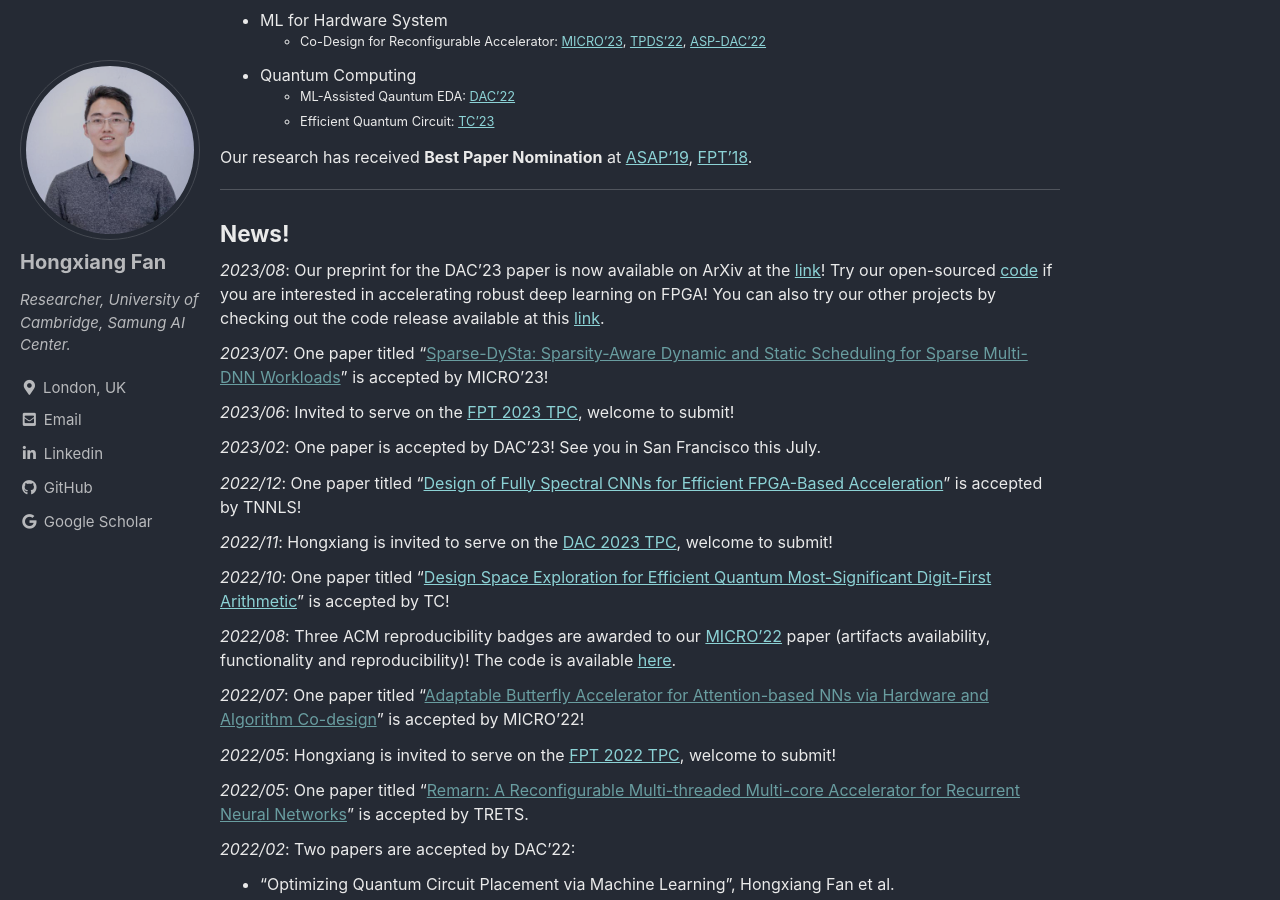
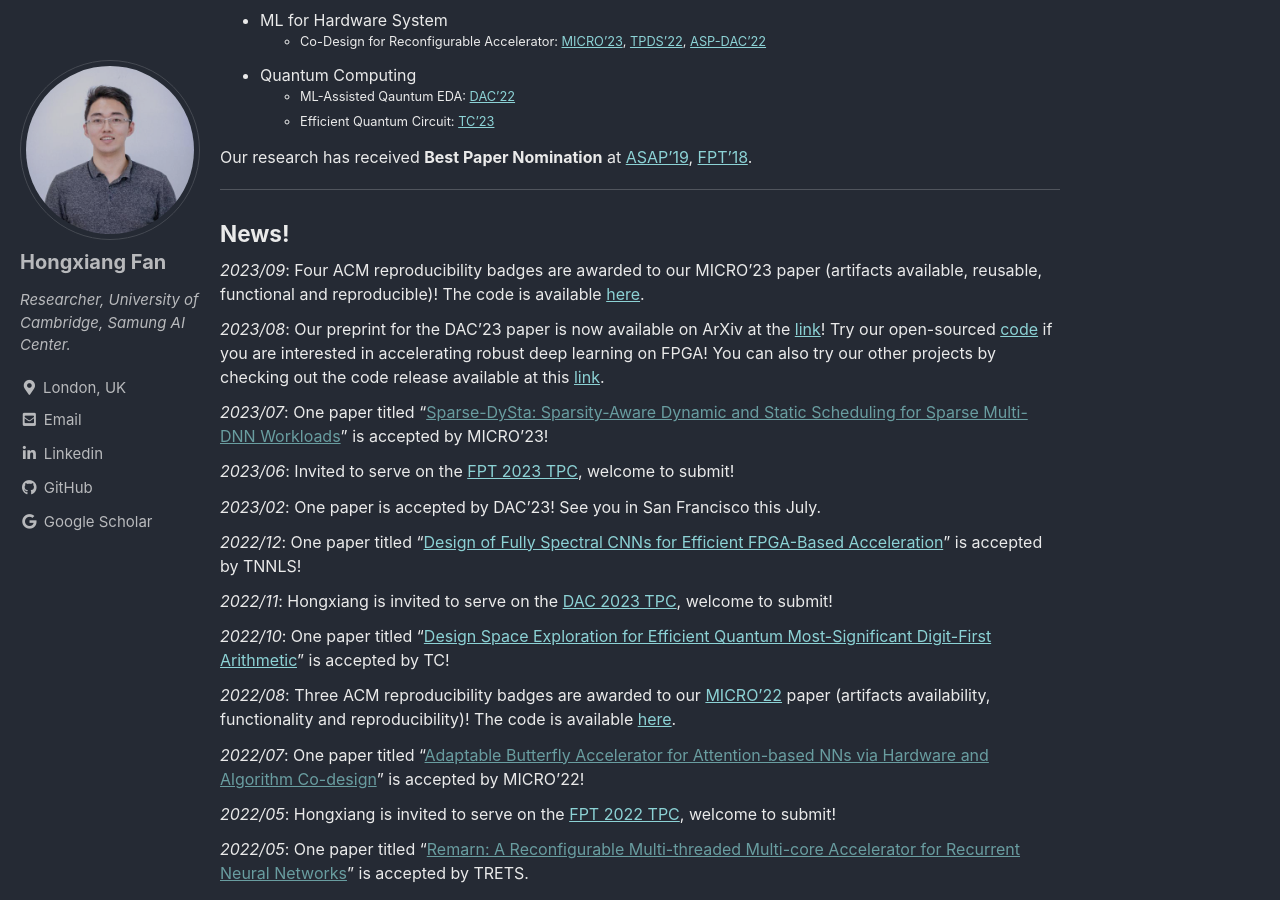
Before and after one commit to os-hxfan/os-hxfan.github.io, a Jekyll site: the page built from index.md, in a window 1280 px wide and 900 px high, scrolled down 402 px. Built offline with Jekyll 4.4.1, drawn with Linux system fonts in a browser that asks for light colours; cached includes are drawn as plain includes; our own code applies the rules of GitHub Pages for plain Markdown files.

Commit message:
update MICRO'23 artifacts

```diff
--- a/index.md
+++ b/index.md
@@ -28,6 +28,7 @@ ___
 
 ### News!
 
+*2023/09*: Four ACM reproducibility badges are awarded to our MICRO'23 paper (artifacts available, reusable, functional and reproducible)! The code is available [here](https://github.com/SamsungLabs/Sparse-Multi-DNN-Scheduling).
 
 *2023/08*: Our preprint for the DAC'23 paper is now available on ArXiv at the [link](https://arxiv.org/pdf/2308.06849.pdf)! Try our open-sourced [code](https://github.com/os-hxfan/BayesNN_FPGA) if you are interested in accelerating robust deep learning on FPGA! You can also try our other projects by checking out the code release available at this [link](https://os-hxfan.github.io/pages/software).
 
```
